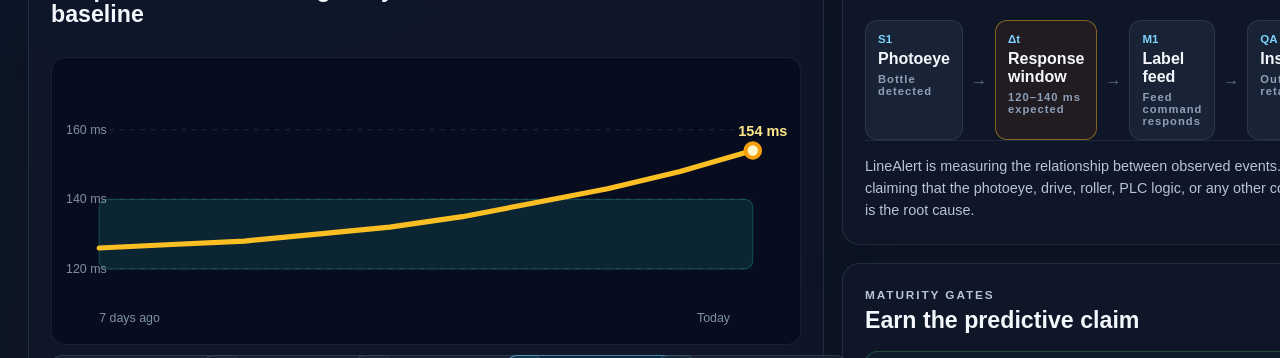
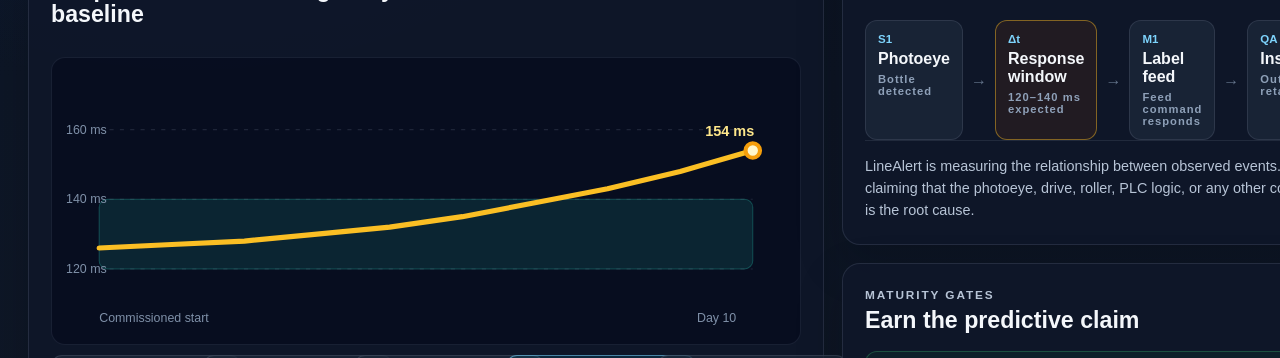
Before and after one commit to anthonyedgar30000/linealert-core, a Next.js app in the folder ui/: page /health in a window 1280 px wide. Shown: the part 594-952 px from the top of the page. Built offline with nearby package versions, Linux system fonts and the light colour scheme.

Commit message:
Keep drift chart synchronized with demo timeline

```diff
--- a/ui/app/health/page.tsx
+++ b/ui/app/health/page.tsx
@@ -57,31 +57,38 @@ const demoStates: DemoState[] = [
   },
 ];
 
-const trendSeries = [126, 127, 128, 130, 132, 135, 139, 143, 148, 154];
+const seriesByState = [
+  [126, 127, 128],
+  [126, 127, 128, 130, 133],
+  [126, 127, 128, 130, 132, 135, 139, 145],
+  [126, 127, 128, 130, 132, 135, 139, 143, 148, 154],
+  [126, 127, 128, 130, 132, 135, 139, 143, 148, 154, 160, 166],
+];
 
 export default function MachineHealthPage() {
   const [stateIndex, setStateIndex] = useState(3);
   const state = demoStates[stateIndex];
 
   const chart = useMemo(() => {
+    const series = seriesByState[stateIndex];
     const width = 700;
     const height = 250;
     const paddingX = 34;
     const paddingY = 24;
     const min = 110;
     const max = 170;
-    const x = (index: number) => paddingX + (index / (trendSeries.length - 1)) * (width - paddingX * 2);
+    const x = (index: number) => paddingX + (index / (series.length - 1)) * (width - paddingX * 2);
     const y = (value: number) => paddingY + ((max - value) / (max - min)) * (height - paddingY * 2);
     return {
       width,
       height,
-      points: trendSeries.map((value, index) => `${x(index)},${y(value)}`).join(" "),
+      points: series.map((value, index) => `${x(index)},${y(value)}`).join(" "),
       baselineTop: y(baseline.high),
       baselineBottom: y(baseline.low),
-      currentX: x(trendSeries.length - 1),
-      currentY: y(trendSeries[trendSeries.length - 1]),
+      currentX: x(series.length - 1),
+      currentY: y(series[series.length - 1]),
     };
-  }, []);
+  }, [stateIndex]);
 
   return (
     <main className={styles.shell}>
@@ -147,7 +154,7 @@ export default function MachineHealthPage() {
           </div>
 
           <div className={styles.chartWrap}>
-            <svg viewBox={`0 0 ${chart.width} ${chart.height}`} role="img" aria-label="Simulated response-time trend">
+            <svg viewBox={`0 0 ${chart.width} ${chart.height}`} role="img" aria-label={`Simulated response-time trend through ${state.label}`}>
               <rect
                 x="34"
                 y={chart.baselineTop}
@@ -167,9 +174,9 @@ export default function MachineHealthPage() {
               })}
               <polyline points={chart.points} className={styles.trendLine}/>
               <circle cx={chart.currentX} cy={chart.currentY} r="7" className={styles.currentPoint}/>
-              <text x={chart.currentX - 14} y={chart.currentY - 14} className={styles.currentLabel}>154 ms</text>
-              <text x="34" y="244" className={styles.axisText}>7 days ago</text>
-              <text x="612" y="244" className={styles.axisText}>Today</text>
+              <text x={chart.currentX - 46} y={chart.currentY - 14} className={styles.currentLabel}>{state.rollingAverage} ms</text>
+              <text x="34" y="244" className={styles.axisText}>Commissioned start</text>
+              <text x="612" y="244" className={styles.axisText}>{state.label}</text>
             </svg>
           </div>
 
```
